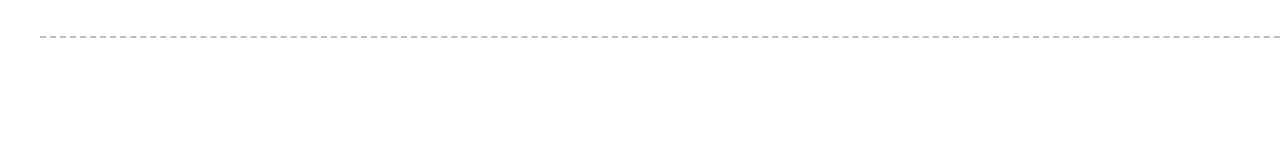
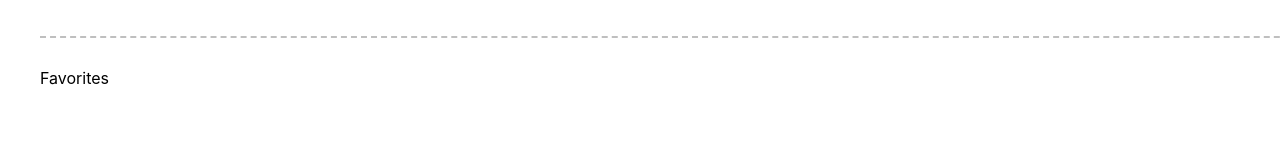
Before and after one commit to khajimatov/sneakers-shop-ts, a React (Create React App) app: page /favorites in a window 1280 px wide. Shown: the part 124-282 px from the top of the page. Built offline with nearby package versions, Linux system fonts and the light colour scheme.

Commit message:
Added Favorites and Orders page

```diff
--- a/src/App.tsx
+++ b/src/App.tsx
@@ -5,8 +5,11 @@ import { Routes, Route } from 'react-router-dom';
 import './App.css';
 
 import Header from './components/Header';
+
 import Home from './pages/Home';
 import Cart from './pages/Cart';
+import Favorites from './pages/Favorites';
+import Orders from './pages/Orders';
 
 function App() {
   return (
@@ -17,6 +20,13 @@ function App() {
         <Route path="cart" element={<Suspense fallback={<div>Loading cart...</div>}>
           <Cart />
         </Suspense>} />
+        <Route path="favorites" element={<Suspense fallback={<div>Loading favorites...</div>}>
+          <Favorites />
+        </Suspense>} />
+        <Route path="orders" element={<Suspense fallback={<div>Loading orders...</div>}>
+          <Orders />
+        </Suspense>} />
+        <Route path="*" element={<strong>404: NOT FOUND</strong>} />
       </Routes>
     </div>
   );
--- /dev/null
+++ b/src/pages/Favorites/index.tsx
@@ -0,0 +1,9 @@
+import React from 'react'
+
+const Favorites = () => {
+    return (
+        <div>Favorites</div>
+    )
+}
+
+export default Favorites;
--- /dev/null
+++ b/src/pages/Orders/index.tsx
@@ -0,0 +1,9 @@
+import React from 'react'
+
+const Orders = () => {
+    return (
+        <div>Orders</div>
+    )
+}
+
+export default Orders;
```
